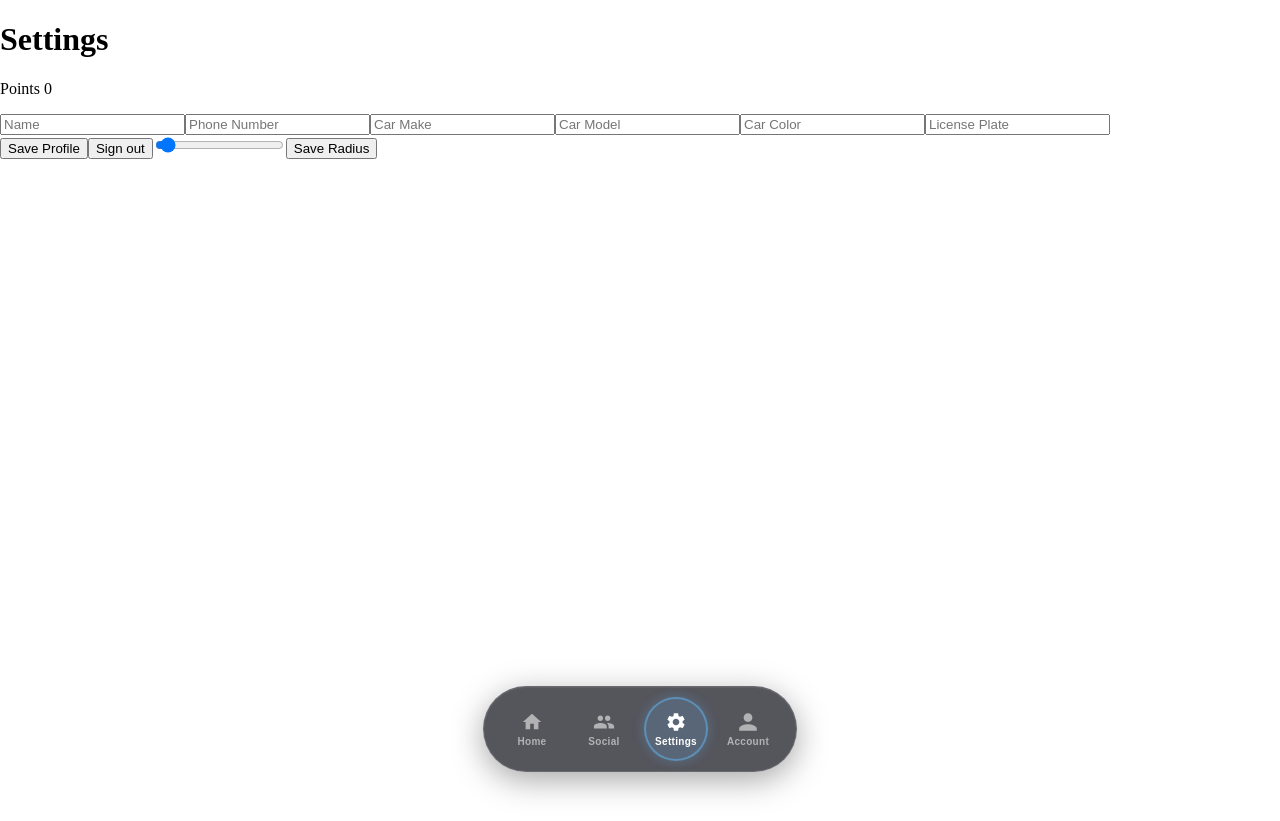
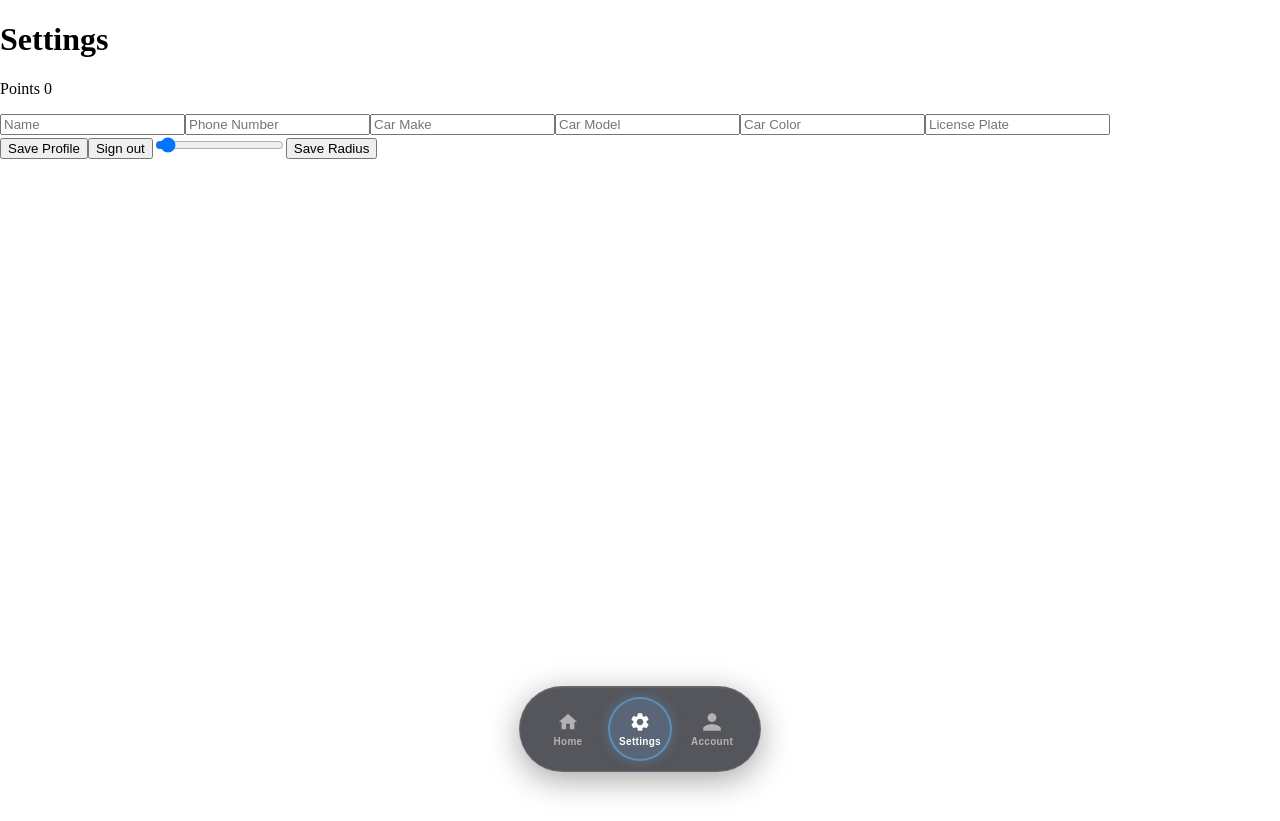
Before and after one commit to Partic-l/Parkd, a React (Vite) app in the folder Map/: page /settings in a window 1280 px wide. Built offline with nearby package versions, Linux system fonts and the light colour scheme; no server answers.

Commit message:
removed .env

```diff
--- a/Map/src/App.jsx
+++ b/Map/src/App.jsx
@@ -17,7 +17,7 @@ function AppLayout() {
       <Routes>
         <Route path="/" element={<Home />} />
         <Route path="/settings" element={<Settings />} />
-        <Route path="/social" element={<Social />} />
+        {/* <Route path="/social" element={<Social />} /> */}
         <Route path="/login" element={<Login />} />
         <Route path="/signup" element={<Signup />} />
       </Routes>
--- a/Map/src/NavBar.jsx
+++ b/Map/src/NavBar.jsx
@@ -10,15 +10,15 @@ const NAV_ITEMS = [
             </svg>
         ),
     },
-    {
-        to: "/social",
-        label: "Social",
-        icon: (
-            <svg xmlns="http://www.w3.org/2000/svg" viewBox="0 0 24 24" fill="currentColor" width="22" height="22">
-                <path d="M16 11c1.66 0 2.99-1.34 2.99-3S17.66 5 16 5c-1.66 0-3 1.34-3 3s1.34 3 3 3zm-8 0c1.66 0 2.99-1.34 2.99-3S9.66 5 8 5C6.34 5 5 6.34 5 8s1.34 3 3 3zm0 2c-2.33 0-7 1.17-7 3.5V19h14v-2.5c0-2.33-4.67-3.5-7-3.5zm8 0c-.29 0-.62.02-.97.05 1.16.84 1.97 1.97 1.97 3.45V19h6v-2.5c0-2.33-4.67-3.5-7-3.5z" />
-            </svg>
-        ),
-    },
+    // {
+    //     to: "/social",
+    //     label: "Social",
+    //     icon: (
+    //         <svg xmlns="http://www.w3.org/2000/svg" viewBox="0 0 24 24" fill="currentColor" width="22" height="22">
+    //             <path d="M16 11c1.66 0 2.99-1.34 2.99-3S17.66 5 16 5c-1.66 0-3 1.34-3 3s1.34 3 3 3zm-8 0c1.66 0 2.99-1.34 2.99-3S9.66 5 8 5C6.34 5 5 6.34 5 8s1.34 3 3 3zm0 2c-2.33 0-7 1.17-7 3.5V19h14v-2.5c0-2.33-4.67-3.5-7-3.5zm8 0c-.29 0-.62.02-.97.05 1.16.84 1.97 1.97 1.97 3.45V19h6v-2.5c0-2.33-4.67-3.5-7-3.5z" />
+    //         </svg>
+    //     ),
+    // },
     {
         to: "/settings",
         label: "Settings",
--- a/Map/src/home.jsx
+++ b/Map/src/home.jsx
@@ -36,11 +36,13 @@ function LocationMarker({ position, setPosition }) {
     let map = useMapEvents({
         locationfound(e) {
             setPosition(e.latlng)
-            map.flyTo(e.latlng, map.getZoom())
+            console.log('Location found:', e.latlng)
+            map.setView(e.latlng, map.getZoom())
         },
     })
 
     useEffect(() => {
+        console.log('Locating...')
         map.locate()
     }, []);
 
```
Also changed, not shown: 2 other files (tests, documents, lock files or other folders).
